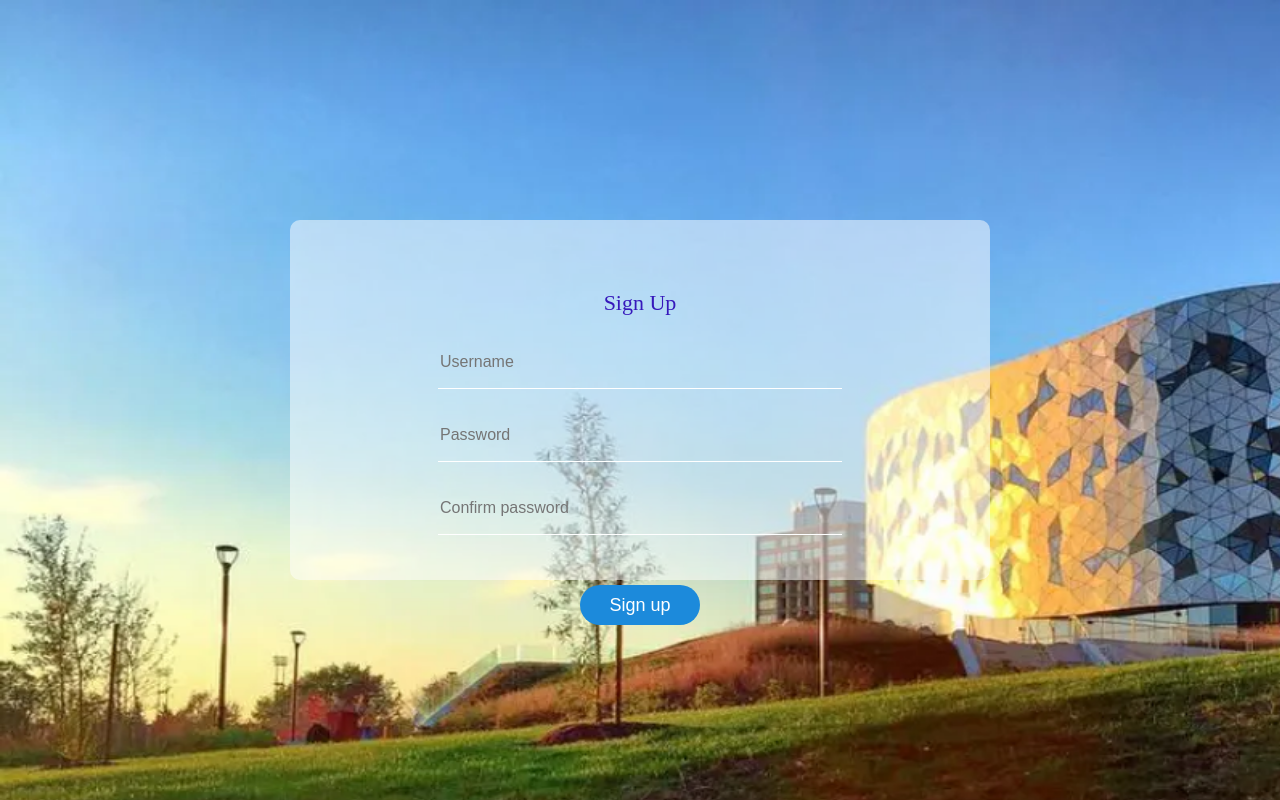
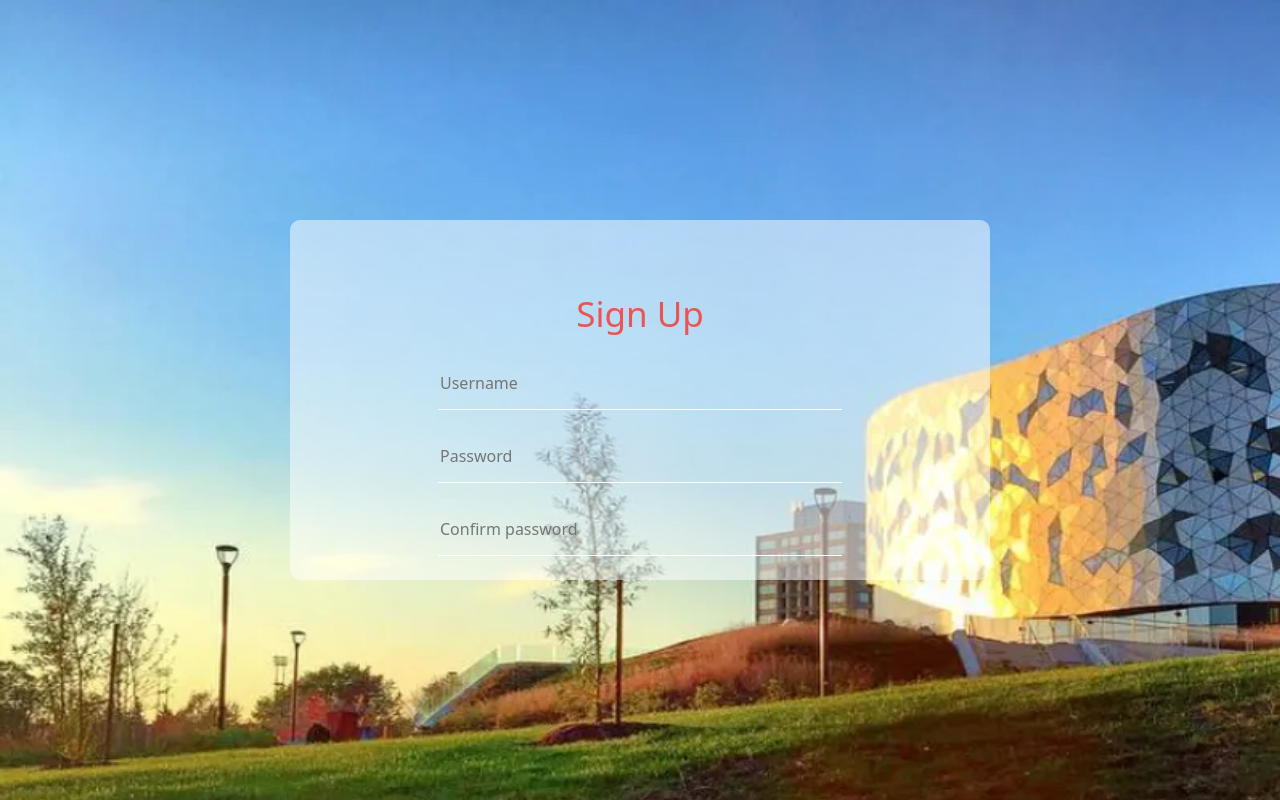
Before and after one commit to AndrewidRizk/CSHub-Hack, a Flask app: template templates/signup.html in a window 1280 px wide. Run offline with Flask 2, Linux system fonts and the light colour scheme; the template is opened without the code that fills it, so the values that code supplies are empty.

Commit message:
Update UI

```diff
--- a/templates/signup.html
+++ b/templates/signup.html
@@ -4,6 +4,9 @@
 <head>
     <title>Login Page</title>
     <style>
+        * {
+            font-family: system-ui, -apple-system, BlinkMacSystemFont, 'Segoe UI', Roboto, Oxygen, Ubuntu, Cantarell, 'Open Sans', 'Helvetica Neue', sans-serif;
+        }
         /* Add some cool effects */
         body {
             background-image: url("/static/image1.jpg");
@@ -16,7 +19,7 @@
             width: 700px;
             height: 360px;
             background: rgba(255, 255, 255, 0.5);
-            color: rgb(54, 24, 187);
+            color: #ec5454;
             top: 50%;
             left: 50%;
             position: absolute;
@@ -26,6 +29,7 @@
             border-radius: 10px;
             text-align: center;
             box-shadow: 2px 2px 10px rgba(0, 0, 0, 0);
+            overflow: auto;
         }
 
         /* Add some hover effect on the button */
@@ -34,7 +38,7 @@
             outline: none;
             height: 40px;
             width: 120px;
-            background: #1c8adb;
+            background: #ec5454;
             color: #fff;
             font-size: 18px;
             border-radius: 20px;
@@ -60,7 +64,7 @@
             background: transparent;
             outline: none;
             height: 40px;
-            color: rgb(155, 88, 194);
+            color: black;
             font-size: 16px;
             margin-bottom: 20px;
             width: 400px;
@@ -69,14 +73,14 @@
 
         .login-box input[type="text"]:hover,
         .login-box input[type="password"]:hover {
-            border-bottom: 1px solid #1c8adb;
+            border-bottom: 1px solid #ec5454;
         }
 
         /* Add some style for the heading */
         .login-box h1 {
             margin: 0;
             padding: 0 0 20px;
-            font-size: 22px;
+            font-size: 35px;
             font-weight: normal;
         }
     </style>
```
